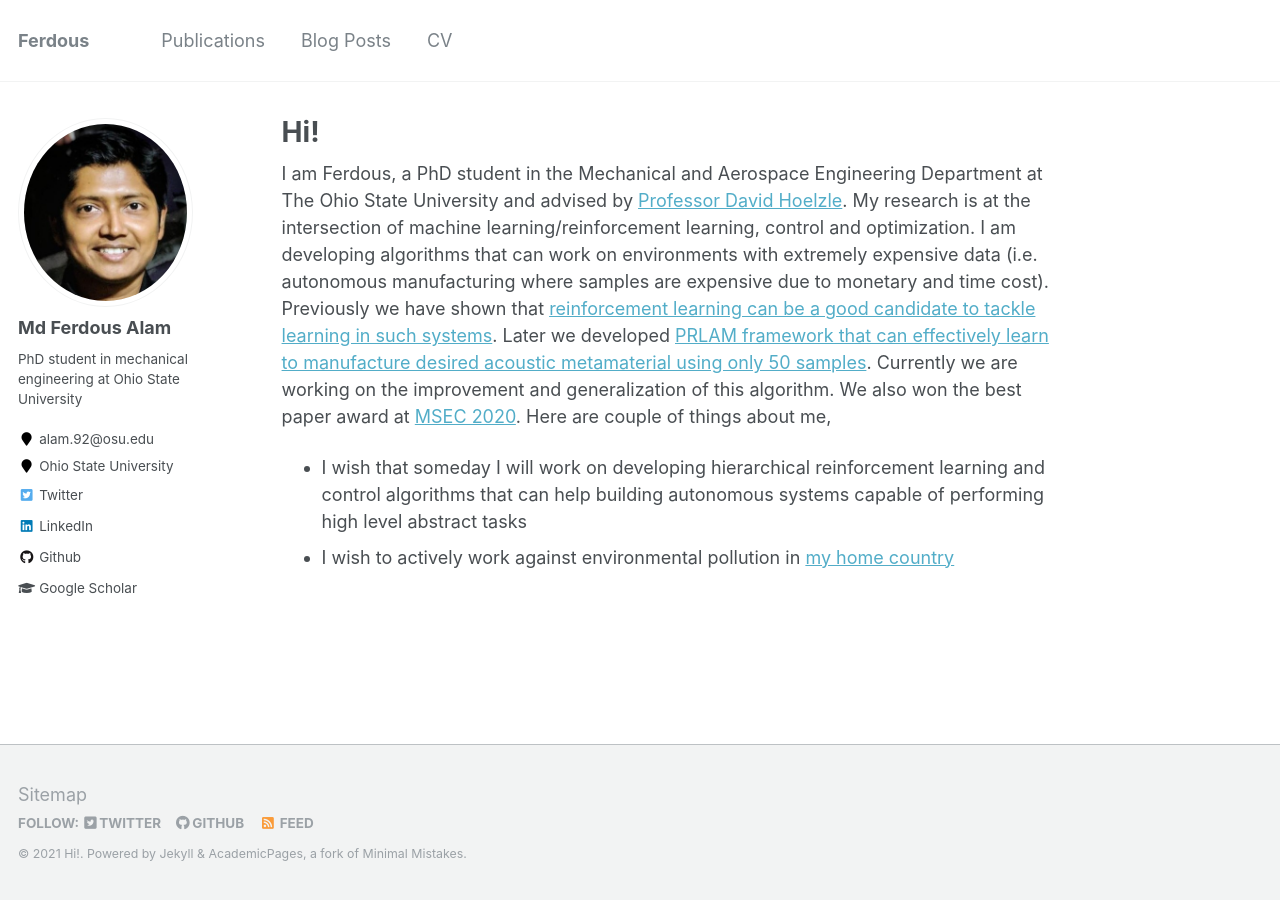
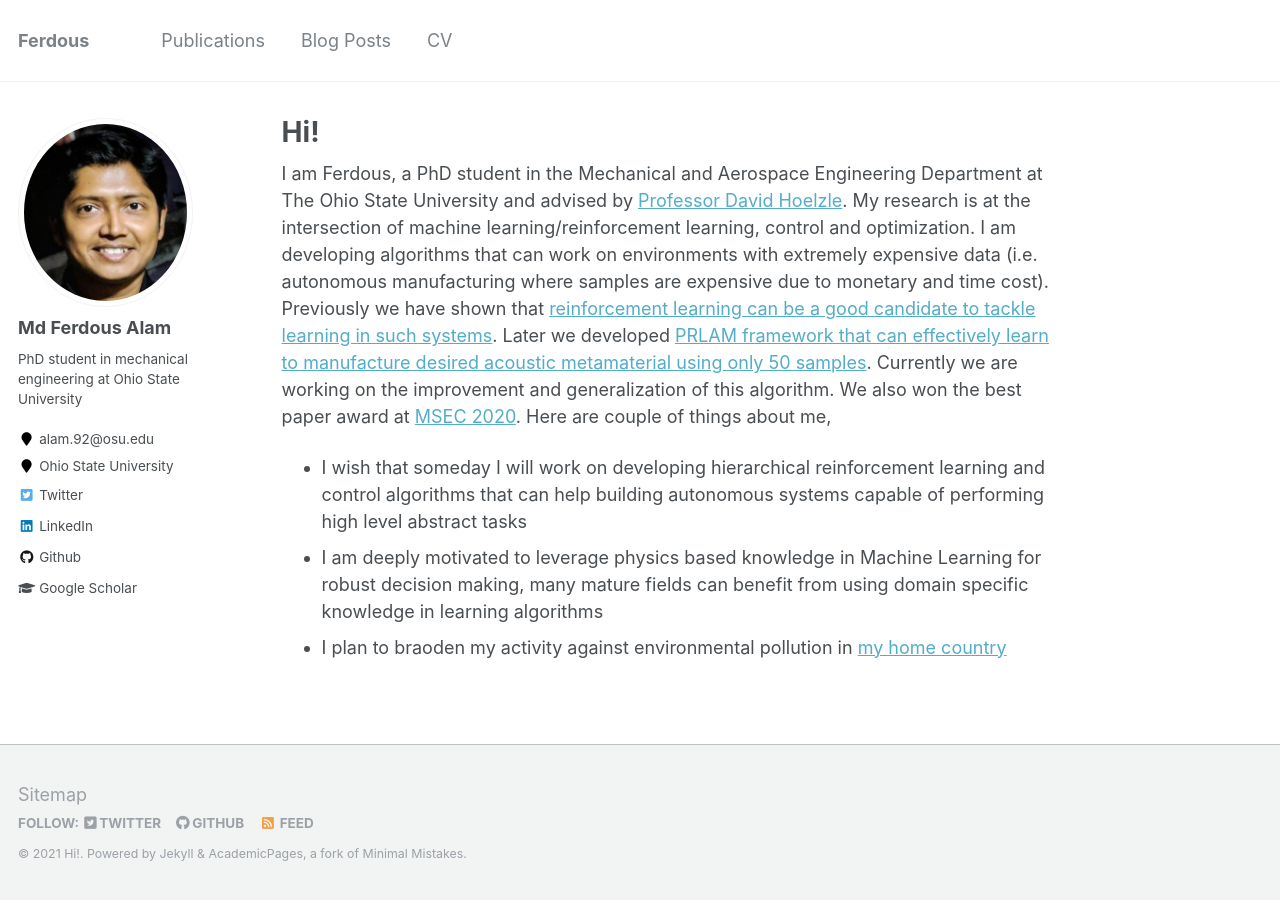
Before and after one commit to ghost-083/ghost-083.github.io, a Jekyll site: the page built from _pages/about.md, in a window 1280 px wide. Built offline with Jekyll 4.4.1, drawn with Linux system fonts in a browser that asks for light colours.

Commit message:
Trigger rebuild

```diff
--- a/_pages/about.md
+++ b/_pages/about.md
@@ -10,4 +10,5 @@ redirect_from:
 
 I am Ferdous, a PhD student in the Mechanical and Aerospace Engineering Department at The Ohio State University and advised by [Professor David Hoelzle](https://mae.osu.edu/people/hoelzle.1). My research is at the intersection of machine learning/reinforcement learning, control and optimization. I am developing algorithms that can work on environments with extremely expensive data (i.e. autonomous manufacturing where samples are expensive due to monetary and time cost). Previously we have shown that [reinforcement learning can be a good candidate to tackle learning in such systems](https://asmedigitalcollection.asme.org/MSEC/proceedings-abstract/MSEC2020/84263/V002T07A009/1095697){:target="_blank"}. Later we developed [PRLAM framework that can effectively learn to manufacture desired acoustic metamaterial using only 50 samples](). Currently we are working on the improvement and generalization of this algorithm. We also won the best paper award at [MSEC 2020](https://event.asme.org/MSEC-2020){:target="_blank"}. Here are couple of things about me,
 * I wish that someday I will work on developing hierarchical reinforcement learning and control algorithms that can help building autonomous systems capable of performing high level abstract tasks
-* I wish to actively work against environmental pollution in [my home country](https://www.thedailystar.net/environment/environment-pollution-in-dhaka-bangladesh-18000-died-world-bank-report-1634566){:target="_blank"}
+* I am deeply motivated to leverage physics based knowledge in Machine Learning for robust decision making, many mature fields can benefit from using domain specific knowledge in learning algorithms
+* I plan to braoden my activity against environmental pollution in [my home country](https://www.thedailystar.net/environment/environment-pollution-in-dhaka-bangladesh-18000-died-world-bank-report-1634566){:target="_blank"}
```
